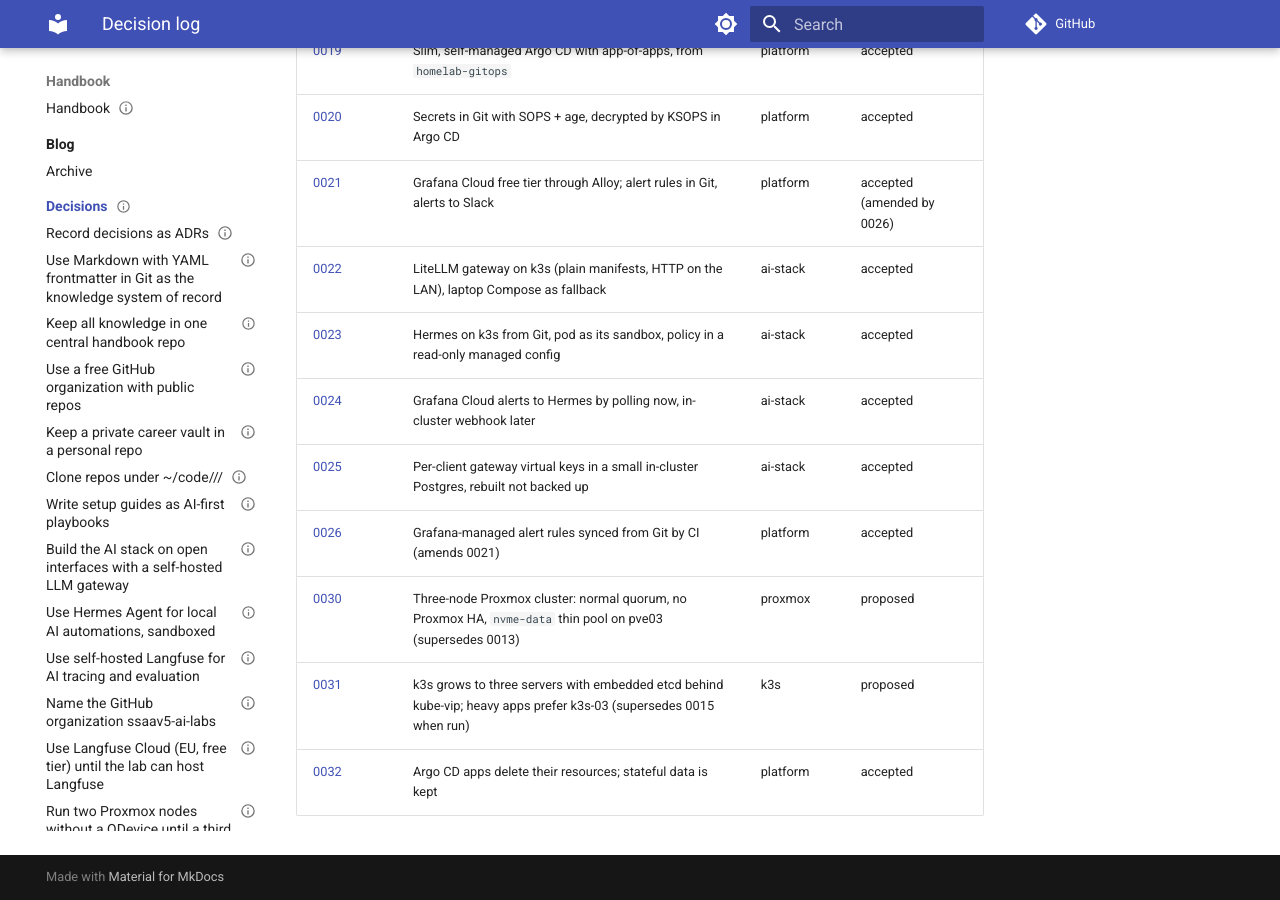
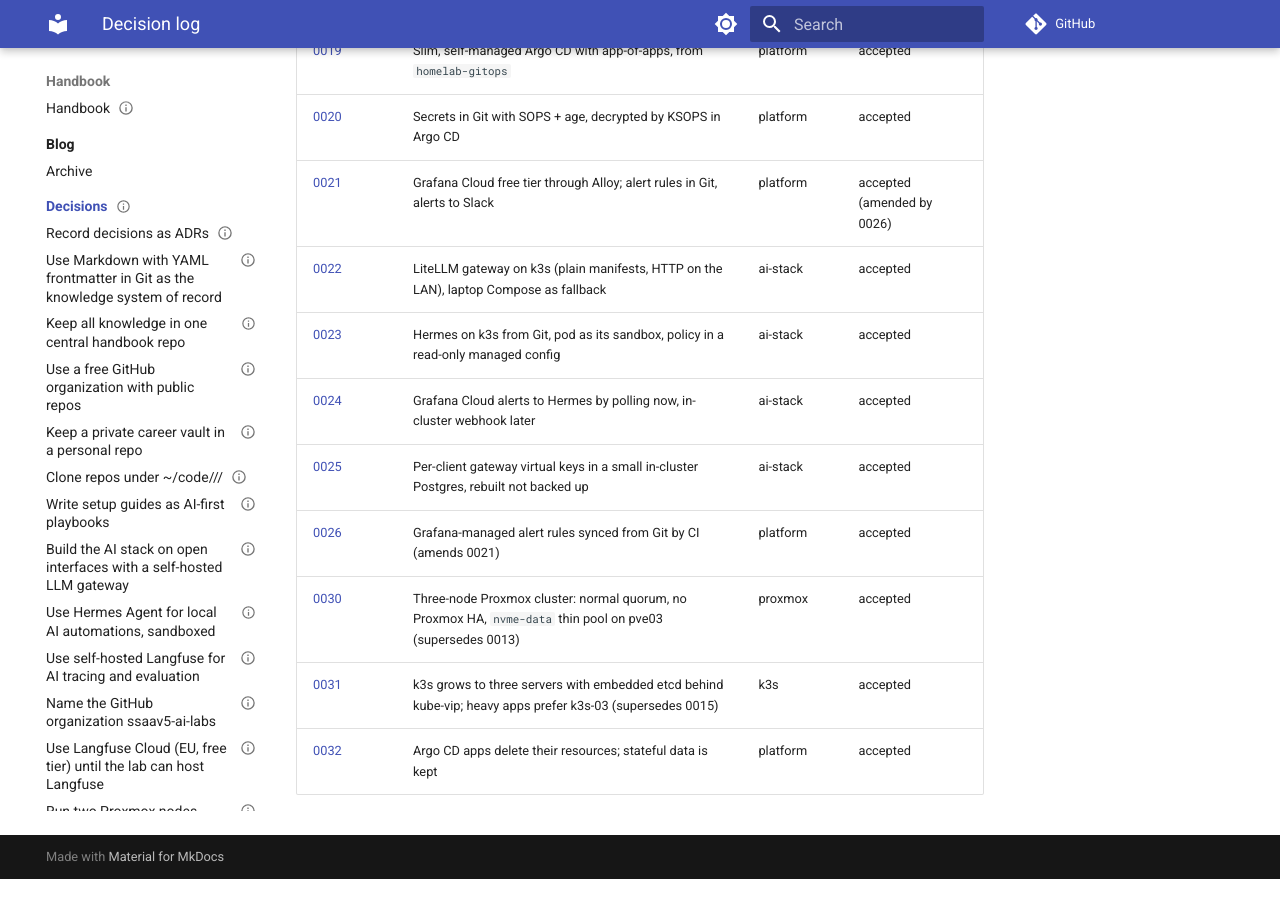
Before and after one commit to ssaav5-ai-labs/handbook, an MkDocs documentation site: the page built from docs/decisions/index.md, in a window 1280 px wide and 900 px high, scrolled down 1134 px. Built offline with MkDocs 1.6.1 and Material for MkDocs 9.7.7, drawn with Linux system fonts in a browser that asks for light colours; comment, search, counter and statistics services are not loaded; after the commit the page ends 2013 px from its top, so only the background shows below that.

Commit message:
Accept ADR-0030/0031; 02b runbook nits (#26)

```diff
--- a/docs/decisions/index.md
+++ b/docs/decisions/index.md
@@ -39,6 +39,6 @@ updated: 2026-11-09
 | [0024](0024-alerts-to-hermes-by-polling-then-in-cluster-webhook.md) | Grafana Cloud alerts to Hermes by polling now, in-cluster webhook later | ai-stack | accepted |
 | [0025](0025-gateway-virtual-keys-with-postgres.md) | Per-client gateway virtual keys in a small in-cluster Postgres, rebuilt not backed up | ai-stack | accepted |
 | [0026](0026-grafana-managed-alert-rules-synced-from-git-by-ci.md) | Grafana-managed alert rules synced from Git by CI (amends 0021) | platform | accepted |
-| [0030](0030-three-node-proxmox-cluster.md) | Three-node Proxmox cluster: normal quorum, no Proxmox HA, `nvme-data` thin pool on pve03 (supersedes 0013) | proxmox | proposed |
-| [0031](0031-k3s-three-servers-behind-kube-vip.md) | k3s grows to three servers with embedded etcd behind kube-vip; heavy apps prefer k3s-03 (supersedes 0015 when run) | k3s | proposed |
+| [0030](0030-three-node-proxmox-cluster.md) | Three-node Proxmox cluster: normal quorum, no Proxmox HA, `nvme-data` thin pool on pve03 (supersedes 0013) | proxmox | accepted |
+| [0031](0031-k3s-three-servers-behind-kube-vip.md) | k3s grows to three servers with embedded etcd behind kube-vip; heavy apps prefer k3s-03 (supersedes 0015) | k3s | accepted |
 | [0032](0032-argo-cd-apps-delete-resources-stateful-data-kept.md) | Argo CD apps delete their resources; stateful data is kept | platform | accepted |
```
Also changed, not shown: docs/decisions/0030-three-node-proxmox-cluster.md (+2 -2 lines), docs/decisions/0031-k3s-three-servers-behind-kube-vip.md (+2 -2 lines), docs/domains/k3s/runbook-node-maintenance.md (+2 -1 lines), playbooks/02b-third-node/PLAYBOOK.md (+9 -1 lines).
